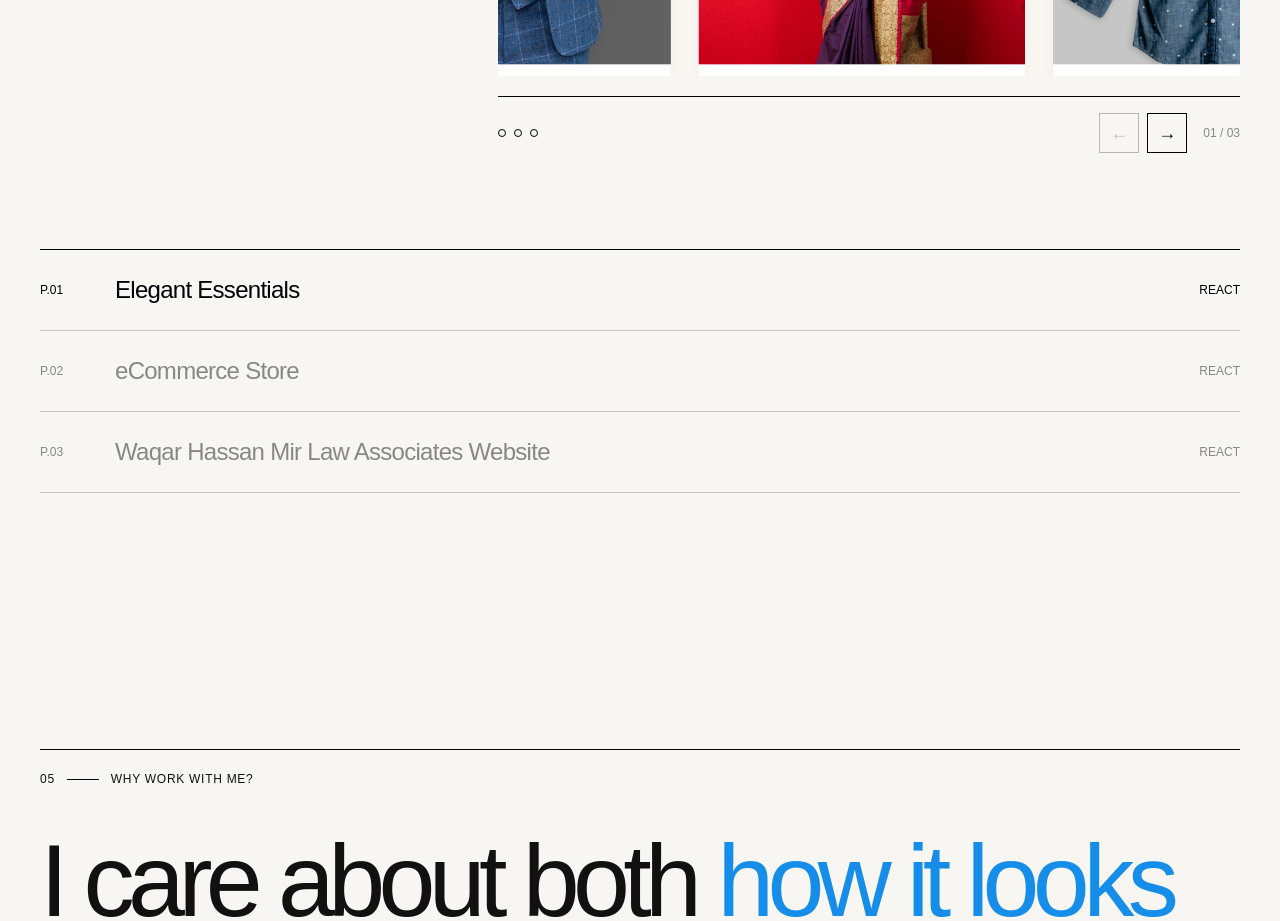
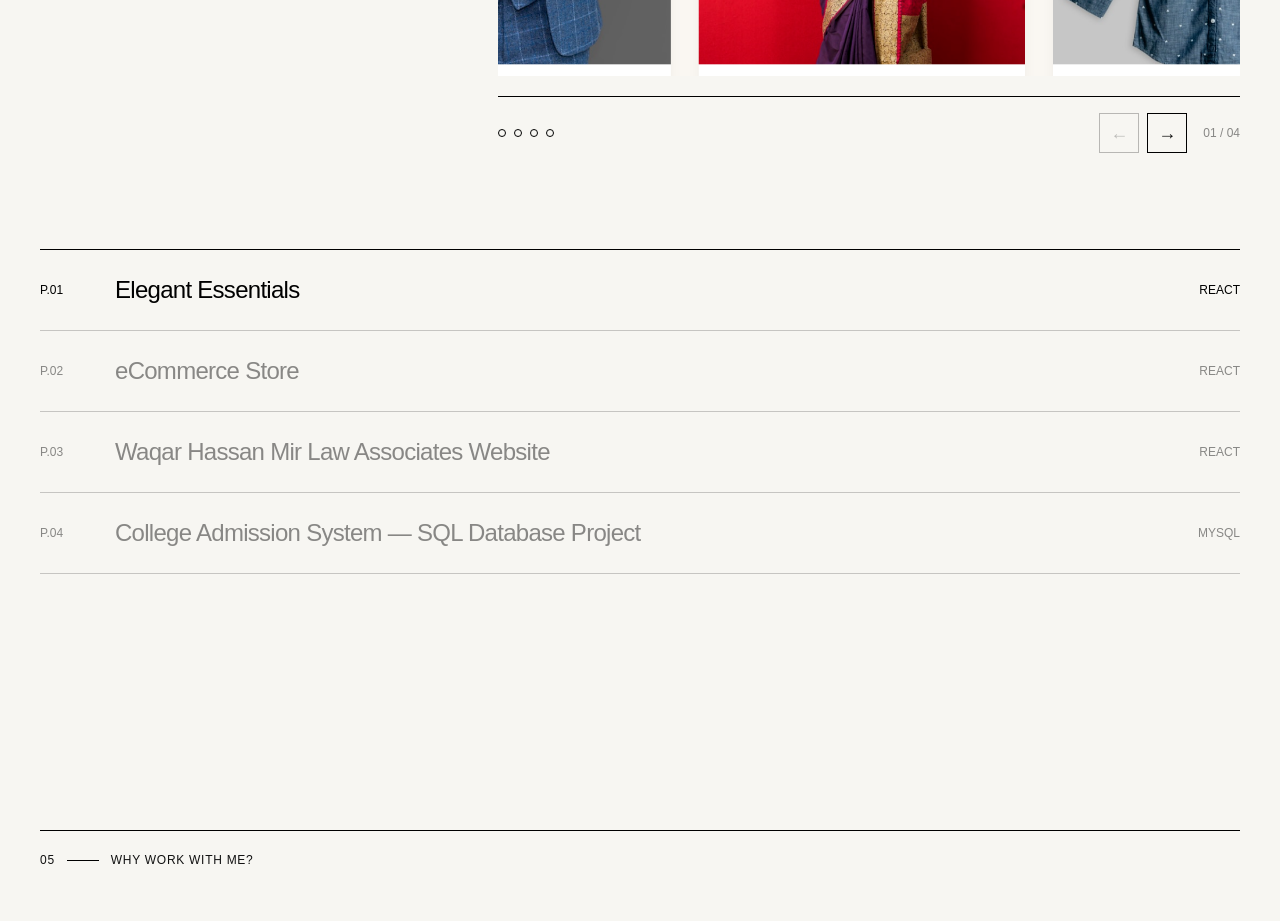
Before and after one commit to HamzaHassanMir/PORTFOLIO-WEBSITE, a Next.js app: page / in a window 1280 px wide. Shown: the part 4520-5441 px from the top of the page. Built offline with nearby package versions, Linux system fonts and the light colour scheme; a web font is replaced by a local one.

Commit message:
entered new project

```diff
--- a/app/page.tsx
+++ b/app/page.tsx
@@ -84,6 +84,14 @@ const projects = [
     github: "",
     image: "/WHMLA (1).png",
   },
+  {
+    title: "College Admission System — SQL Database Project",
+    stack: "MySQL · SQL (DDL + DML)",
+    description:
+      "A relational database project built in MySQL that models a college admission workflow — from student applications to admin approvals. Includes schema design, sample data, and 25+ queries demonstrating JOINs, subqueries, aggregate functions, and wildcard operators.",
+    github: "https://github.com/HamzaHassanMir/College-Admission-DataBase.git",
+    image: "",
+  }
 ];
 
 const certifications = [
```
